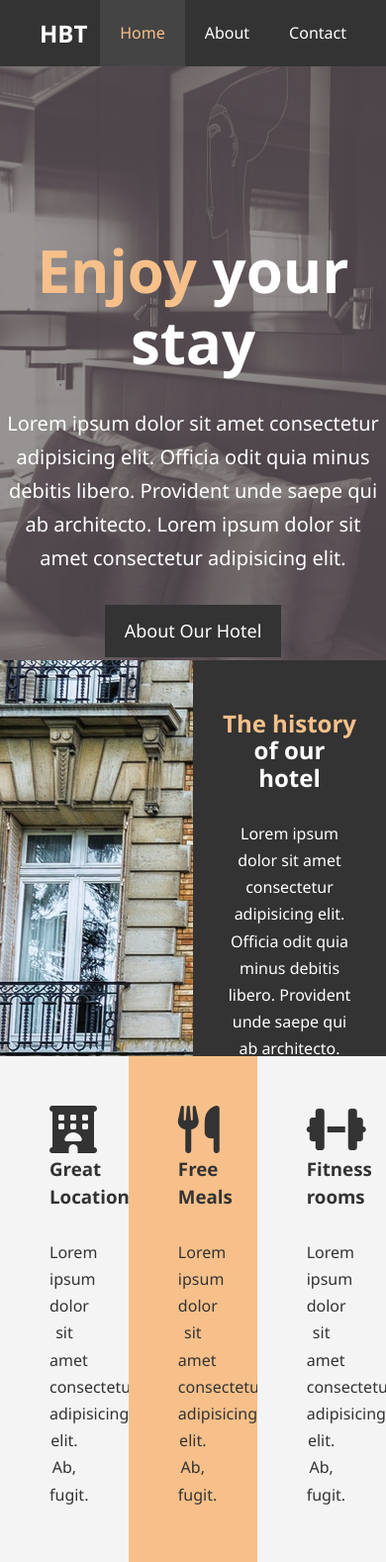
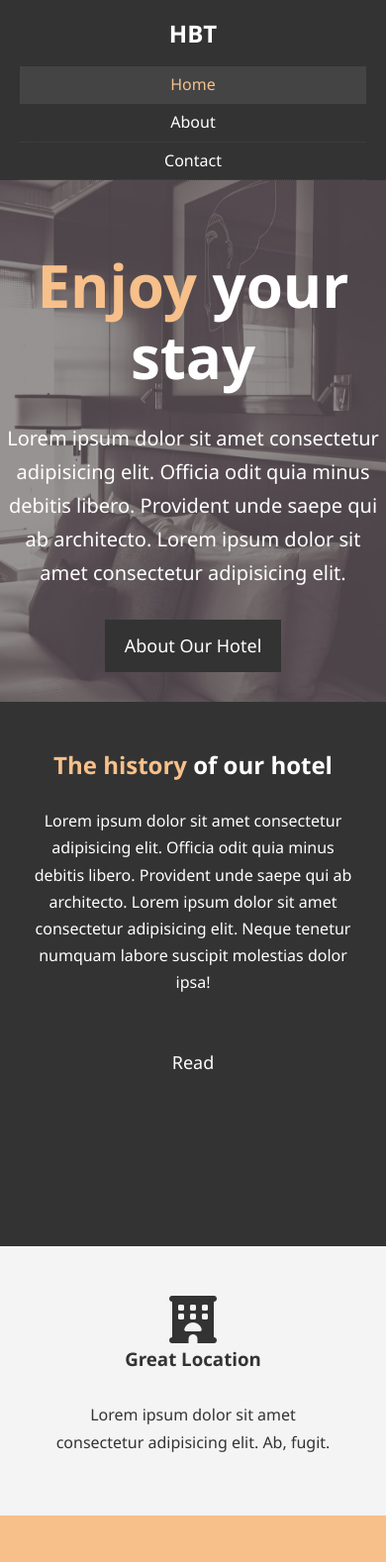
Before and after one commit to valwebd/hotelbt, a plain HTML site: page index.html in a window 390 px wide. Shown: the top 1578 px of the page at 99% size. Drawn offline with Linux system fonts and the light colour scheme.

Commit message:
responsive

```diff
--- /dev/null
+++ b/css/mobile.css
@@ -0,0 +1,66 @@
+#navbar .logo {
+  float:none;
+  text-align: center;
+}
+
+#navbar ul,
+#navbar ul li {
+  float: none;
+}
+
+#navbar ul li a {
+  padding: 5px;
+  border-bottom: #444 dotted 1px;
+}
+
+/* Showcase */
+#showcase {
+  height: 100%;
+}
+
+#showcase .showcase-content {
+  padding-top: 70px;
+  padding-bottom: 30px;
+}
+
+/* Home info */
+#home-info {
+  height: 550px;
+}
+
+#home-info .info-img {
+  display: none;
+}
+  #home-info .info-content {
+    float: none;
+    width: 100%;
+}
+
+/* Boxes */
+.box {
+  float: none;
+  width: 100%;
+}
+
+/* About */
+#about-info .info-right,
+#about-info .info-left {
+  float: none;
+  width: 100%;
+}
+
+#about-info .info-right {
+  margin-top: 2rem;
+}
+
+
+.l-heading {
+  text-align: center;
+}
+
+
+
+/* Contact */
+#contact-info .box {
+  border-bottom: #444 dotted 1px;
+}
--- a/css/style.css
+++ b/css/style.css
@@ -75,6 +75,7 @@ p {
 
 .l-heading {
   font-size: 40px;
+  line-height: 1.2;
 }
 
 /* Padding */
@@ -94,10 +95,9 @@ p {
 #navbar a {
   color: #fff;
 }
- #navbar h1{
+ #navbar .logo{
    float: left;
    padding-top: 20px;
-   padding-left: 20px;
  }
 
  #navbar ul {
@@ -124,7 +124,7 @@ p {
 
 /* Showcase */
 #showcase {
-  background: url(../img/showcase.jpg) no-repeat center center/cover;
+  background: url(/img/showcase.jpg) no-repeat center center/cover;
   height: 600px;
 }
 
@@ -146,13 +146,13 @@ p {
 
 /* Home-info */
 #home-info {
-  height: 400px;
+  height: 450px;
 }
 
 #home-info .info-img {
   float: left;
   width: 50%;
-  background: url(../img/photo-1.jpg);
+  background: url(/img/photo-1.jpg);
   min-height: 100%;
 
 }
@@ -203,8 +203,8 @@ p {
 
 /* Testimonials */
   #testimonials {
-    height: 600px;
-    background: url(../img/test-bg.jpg) no-repeat center center/cover;
+    height: 100%;
+    background: url(/img/test-bg.jpg) no-repeat center center/cover;
     padding-top: 100px;
   }
 
@@ -254,7 +254,7 @@ p {
   #contact-form textarea:focus {
     outline: none;
     border-color:#f7c08a ;
-
+  }
 
 
 
--- a/index.html
+++ b/index.html
@@ -7,6 +7,8 @@
   <meta name="keywords" content="hotel, boston, new england hotel">
   <script src="https://kit.fontawesome.com/a7706f686a.js" crossorigin="anonymous"></script>
   <link rel="stylesheet" href="../css/style.css">
+  <link rel="stylesheet" media="screen and (max-width: 768px)" href="../css/mobile.css">
+
   <title>Hotel BT | Welcome</title>
 </head>
 <body>
@@ -18,6 +20,7 @@
         <li><a class="current" href="index.html">Home</a></li>
         <li><a href="about.html">About</a></li>
         <li><a href="contact.html">Contact</a></li>
+
       </ul>
     </div>
     </nav>
```
Also changed, not shown: about.html (+1 -0 lines), contact.html (+1 -0 lines).
